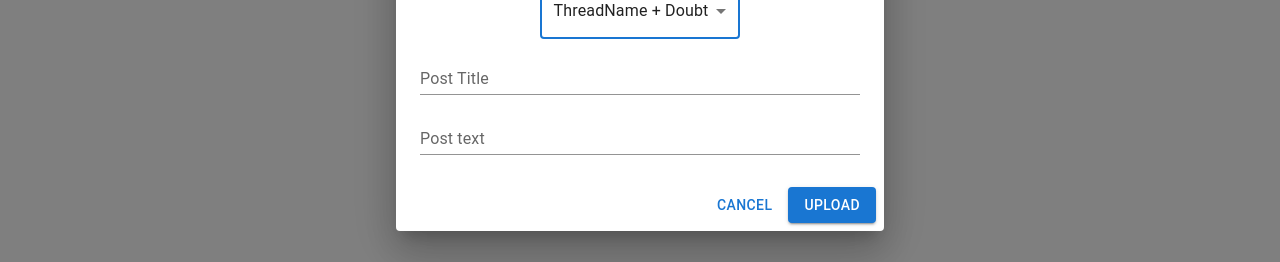
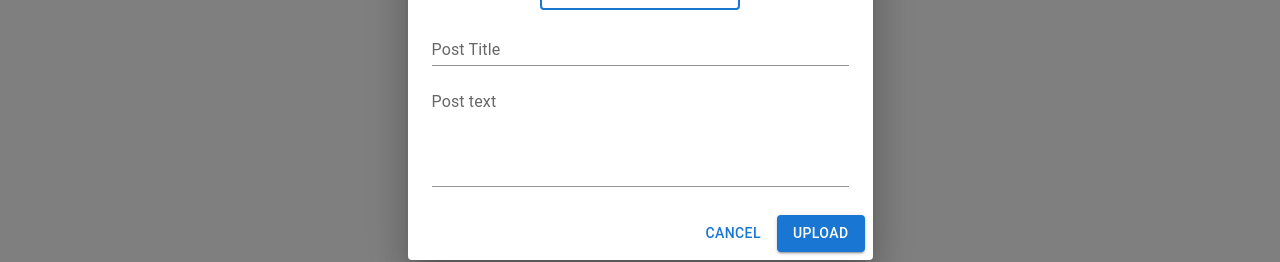
Before and after one commit to AlvSol/forumProject, a React (Create React App) app in the folder frontendforum/: page /thread/1 in a window 1280 px wide. Both pictures are taken after a click on the button "ADD POST". Shown: the part 333-595 px from the top of the page. Built offline with nearby package versions, Linux system fonts and the light colour scheme; no server answers.

Commit message:
add popup text

```diff
--- a/frontendforum/src/postsPage/PostsPage.js
+++ b/frontendforum/src/postsPage/PostsPage.js
@@ -153,11 +153,23 @@ function PostsPage(props){
         setpostOpen(false);
     };
 
-
     const [postTitle, setPostTitle] = React.useState("");
     const [postText, setPostText]   = React.useState("");
     const [postType, setPostType]   = React.useState(0);
     const [badWordCheck, setBadWordCheck] = React.useState(true);
+
+    function ClearPostFields(){
+        setPostTitle('');
+        setPostText('');
+    }
+    function CloseAddPost(){
+        handlePostClose();
+        ClearPostFields();
+    }
+    function CloseFullAddPost(){
+        CloseAllPopUps();
+        ClearPostFields();
+    }
 
     function CheckPopUp(){
 
@@ -193,7 +205,7 @@ function PostsPage(props){
             }
           }).then(response=>{
             console.log(response)
-            CloseAllPopUps();
+            CloseFullAddPost();
           })
 
     }
@@ -295,18 +307,19 @@ function PostsPage(props){
                             value={postTitle}
                         />
                         <TextField
-                            autoFocus
-                            margin="dense"
                             id="name"
                             label="Post text"
+                            multiline
+                            rows={4}
                             fullWidth
+                            defaultValue="Default Value"
                             variant="standard"
+                            value={postText}
                             onChange={(e) => setPostText(e.target.value)}
-                            value={postText}
                         />
                     </DialogContent>
                     <DialogActions>
-                        <Button onClick={handlePostClose}>Cancel</Button>
+                        <Button onClick={CloseAddPost}>Cancel</Button>
                         <Button onClick={CheckPopUp} variant="contained">Upload</Button>
                     </DialogActions>
                 </Dialog>
```
